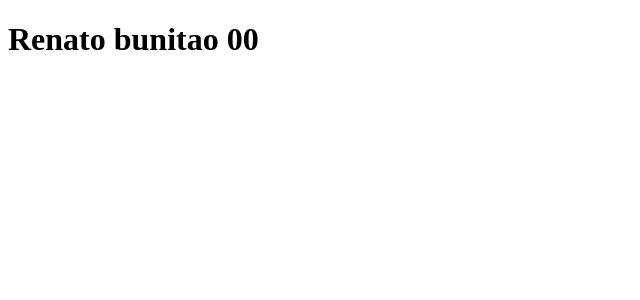
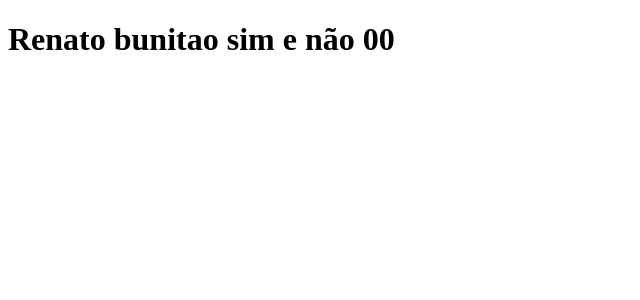
Before and after one commit to renatodev-coder/Test, a Next.js app: page / in a window 1280 px wide. Shown: the top 300 px of the page, without its empty margins (0-640 px from the left). Built offline with nearby package versions, Linux system fonts and the light colour scheme.

Commit message:
modifica a frase

```diff
--- a/pages/index.js
+++ b/pages/index.js
@@ -1,5 +1,5 @@
 function Home() {
-return <h1>Renato bunitao 00</h1>
+return <h1>Renato bunitao sim e não 00</h1>
 }
 
 export default Home;
```
